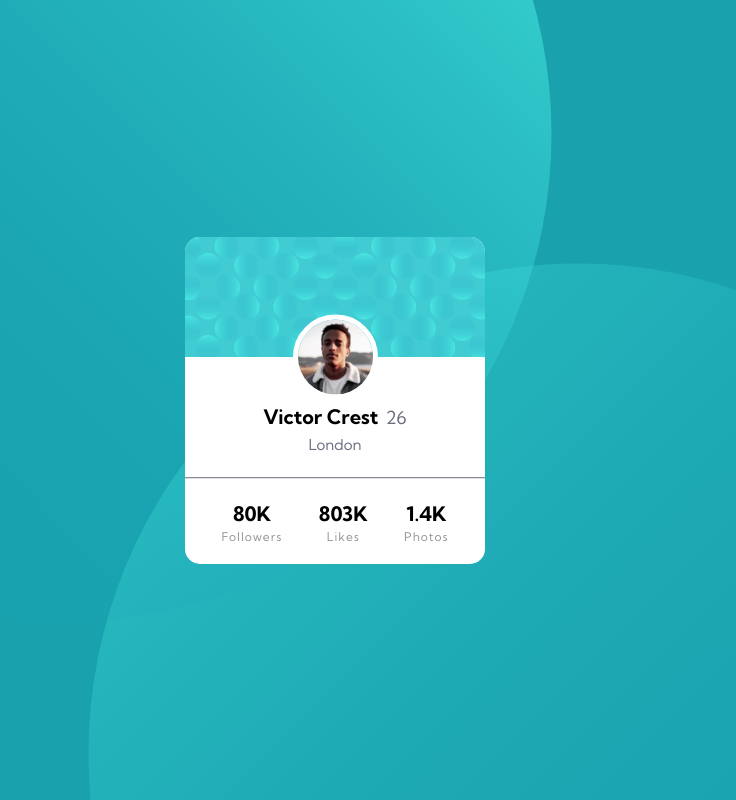
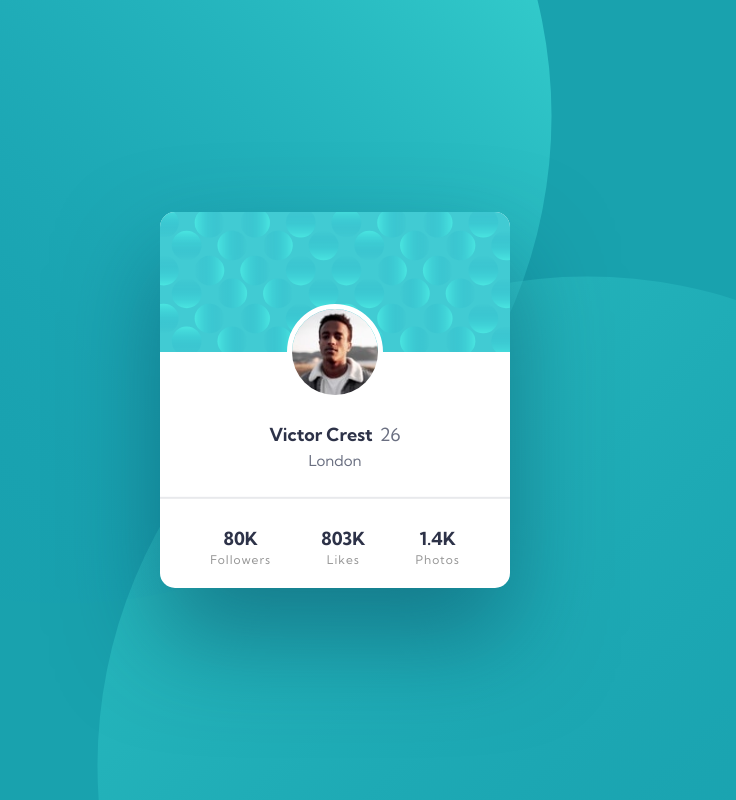
Before and after one commit to yozidst/Profile-Card-Component, a plain HTML site: page index.html in a window 1280 px wide. Shown: the whole page, without its empty margins (305-1041 px from the left). Drawn offline with Linux system fonts and the light colour scheme.

Commit message:
Last Touches

```diff
--- a/styles.css
+++ b/styles.css
@@ -24,12 +24,13 @@
 
 body {
     font-family: var(--ff-Kumbh-Sans);
+    color: var(--color-very-dark-desaturated-blue);
     margin: 0;
     padding: 0;
     width: 100vw;
     height: 100vh;
     background-attachment: fixed;
-    background: url('images/bg-pattern-top.svg') -40% 200% no-repeat, url('images/bg-pattern-bottom.svg') 130% -148% no-repeat;
+    background: url('images/bg-pattern-top.svg') -40% 210% no-repeat, url('images/bg-pattern-bottom.svg') 133% -155% no-repeat;
     background-color: var(--color-primary-dark-cyan);
     display: flex;
     flex-direction: column;
@@ -41,22 +42,21 @@ img {
     display: block;
     width: 100%;
     height: 100%;
-
 }
 
 .container > .contend {
     border-radius: 15px;
-    width: 300px;
-    height: 327px;
+    width: 100%;
+    max-width: 350px;
+    min-height: 375px;
     background-color: #fff;
-    position: relative;
+    box-shadow: 0 50px 100px rgba(8, 70, 94, .51);
 }
 
 .pattern-card img{
     border-radius: 15px 15px 0 0;
     width: 100%;
 }
-
 
 .profile-pic {
     display: grid;
@@ -67,8 +67,8 @@ img {
 
 .profile-pic img {
     object-fit: cover;
-    width: 85px;
-    height: 85px;
+    width: 96px;
+    height: 96px;
     border-radius: 50%;
     border: solid 5px #fff;
 
@@ -76,17 +76,14 @@ img {
 
 
 .personal-info {
-    border-bottom: solid 1px var(--color-dark-grayish-blue);
-    transform: translate(0, -65%);
-    padding-bottom: 10px;
+    transform: translate(0, -75%);
 }
 
 h1 {
     text-align: center;
     font-weight: 700;
-    font-size: 20px;
+    font-size: 18px;
     line-height: .5;
-
 }
 
 .age {
@@ -102,20 +99,22 @@ h2 {
     font-weight: 400;
     font-size: 15px;
     color: var(--color-dark-grayish-blue);
+    padding-top: 0;
 }
-
-
 
 .social-stats {
     display: flex;
     justify-content: space-evenly;
-    transform: translate(0, -50%);
+    border-top: solid 2px #E8E9EC;
+    transform: translate(0, -20%);
+    padding-top: 20px;
+
 }
 
 h3 {
     text-align: center;
     font-weight: 700;
-    font-size: 20px;
+    font-size: 18px;
     line-height: 0.2;
 }
 
```
Also changed, not shown: index.html (+0 -1 lines).
